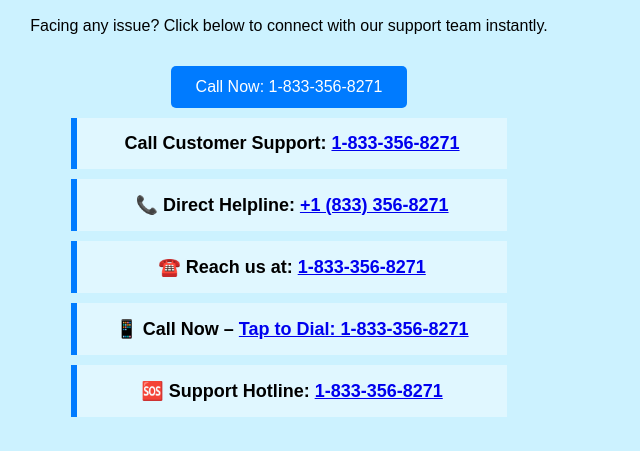
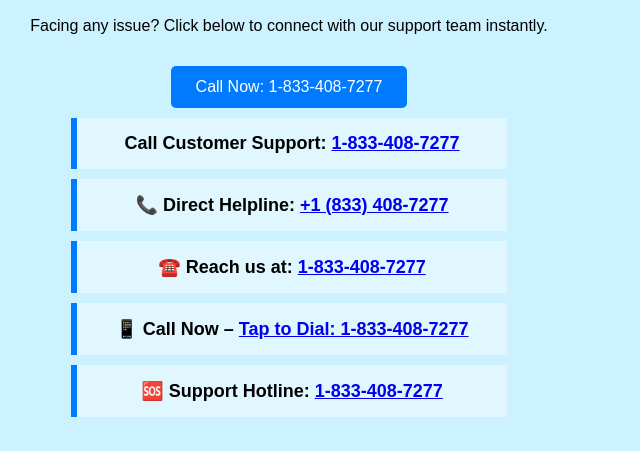
Before and after one commit to livking2025/homelister-next-cyan, a plain HTML site: page index.html in a window 1280 px wide. Shown: the part 975-1426 px from the top of the page, 351-991 px from the left. Drawn offline with Linux system fonts and the light colour scheme.

Commit message:
Update index.html

```diff
--- a/index.html
+++ b/index.html
@@ -117,8 +117,8 @@
 
   <!-- Centered Call Now Button -->
   <div style="text-align: center;">
-    <a href="tel:18333568271">
-      <button class="button">Call Now: 1-833-356-8271</button>
+    <a href="tel:18334087277">
+      <button class="button">Call Now: 1-833-408-7277</button>
     </a>
   </div>
 
@@ -143,16 +143,16 @@
     <p>Facing any issue? Click below to connect with our support team instantly.</p>
 
     <!-- Button Call Now -->
-    <a href="tel:18333568271">
-      <button class="button">Call Now: 1-833-356-8271</button>
+    <a href="tel:18334087277">
+      <button class="button">Call Now: 1-833-408-7277</button>
     </a>
 
     <!-- Different styles of showing the phone number -->
-    <div class="phone-box">Call Customer Support: <a href="tel:18333568271">1-833-356-8271</a></div>
-    <div class="phone-box">📞 Direct Helpline: <a href="tel:18333568271">+1 (833) 356-8271</a></div>
-    <div class="phone-box">☎️ Reach us at: <a href="tel:18333568271">1-833-356-8271</a></div>
-    <div class="phone-box">📱 Call Now – <a href="tel:18333568271">Tap to Dial: 1-833-356-8271</a></div>
-    <div class="phone-box">🆘 Support Hotline: <a href="tel:18333568271">1-833-356-8271</a></div>
+    <div class="phone-box">Call Customer Support: <a href="tel:18334087277">1-833-408-7277</a></div>
+    <div class="phone-box">📞 Direct Helpline: <a href="tel:18334087277">+1 (833) 408-7277</a></div>
+    <div class="phone-box">☎️ Reach us at: <a href="tel:18334087277">1-833-408-7277</a></div>
+    <div class="phone-box">📱 Call Now – <a href="tel:18334087277">Tap to Dial: 1-833-408-7277</a></div>
+    <div class="phone-box">🆘 Support Hotline: <a href="tel:18334087277">1-833-408-7277</a></div>
   </section>
 
   <section id="contact">
@@ -176,7 +176,7 @@
   </footer>
 
   <!-- Floating Call Now Button -->
-  <a href="tel:18333568271" class="floating-button">📞 Call Now</a>
+  <a href="tel:18334087277" class="floating-button">📞 Call Now</a>
 
 </body>
 </html>
```
